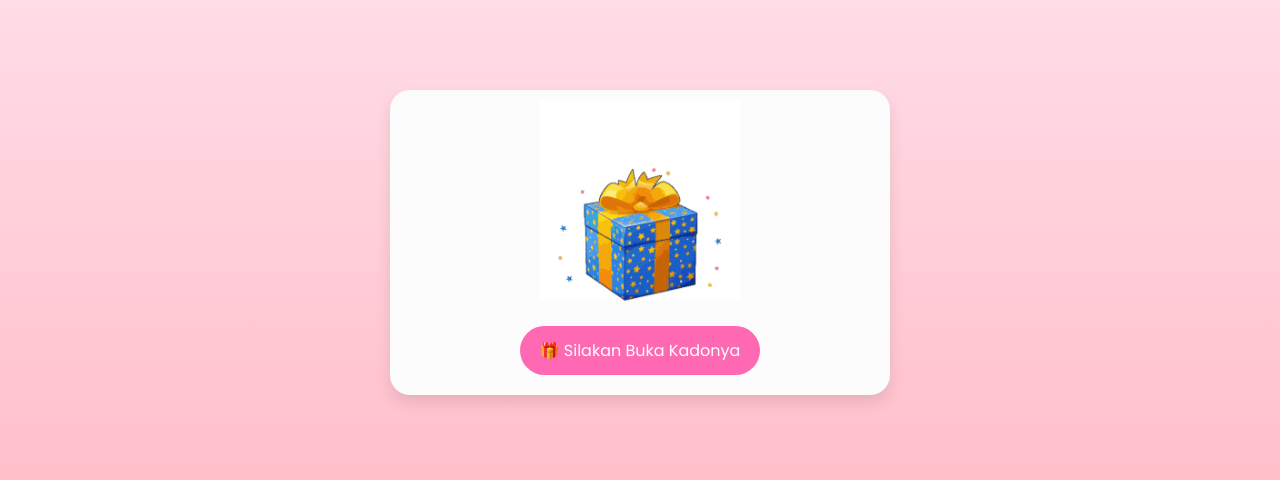
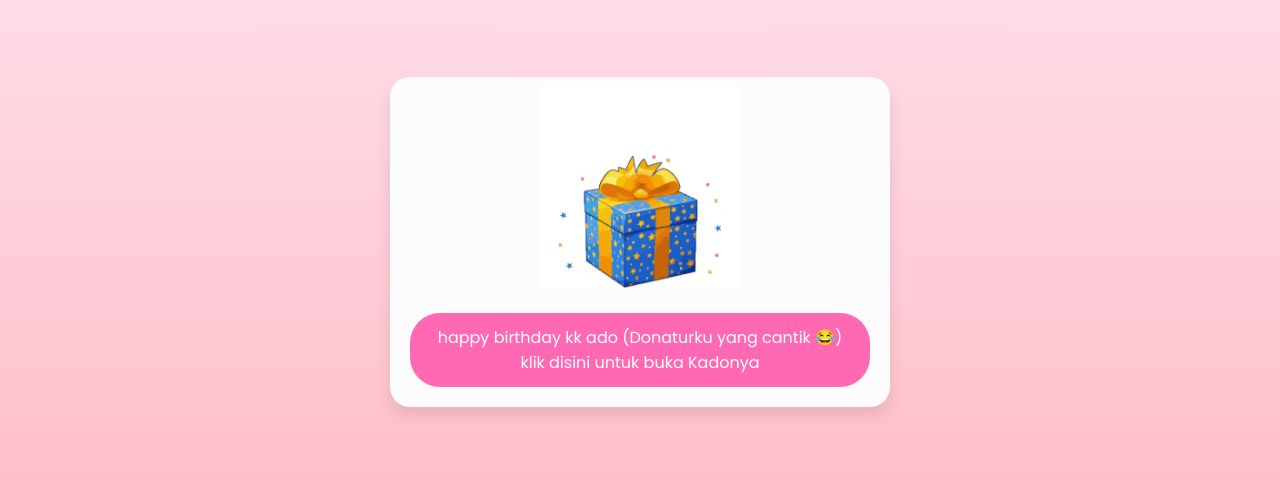
Before and after one commit to MeiFebri/Ultah, a plain HTML site: page index.html in a window 1280 px wide. Shown: the part 158-638 px from the top of the page. Drawn offline with Linux system fonts and the light colour scheme.

Commit message:
Update index.html

```diff
--- a/index.html
+++ b/index.html
@@ -20,7 +20,7 @@
           id="giftImage"
           alt="Gift Image"
         />
-        <button id="openGiftBtn">🎁 Silakan Buka Kadonya</button>
+        <button id="openGiftBtn"> happy birthday kk ado (Donaturku yang cantik 😂) klik disini untuk buka Kadonya</button>
       </div>
 
       <!-- Ini bagian konten setelah tombol diklik (awalnya disembunyikan lewat CSS/JS) -->
```
